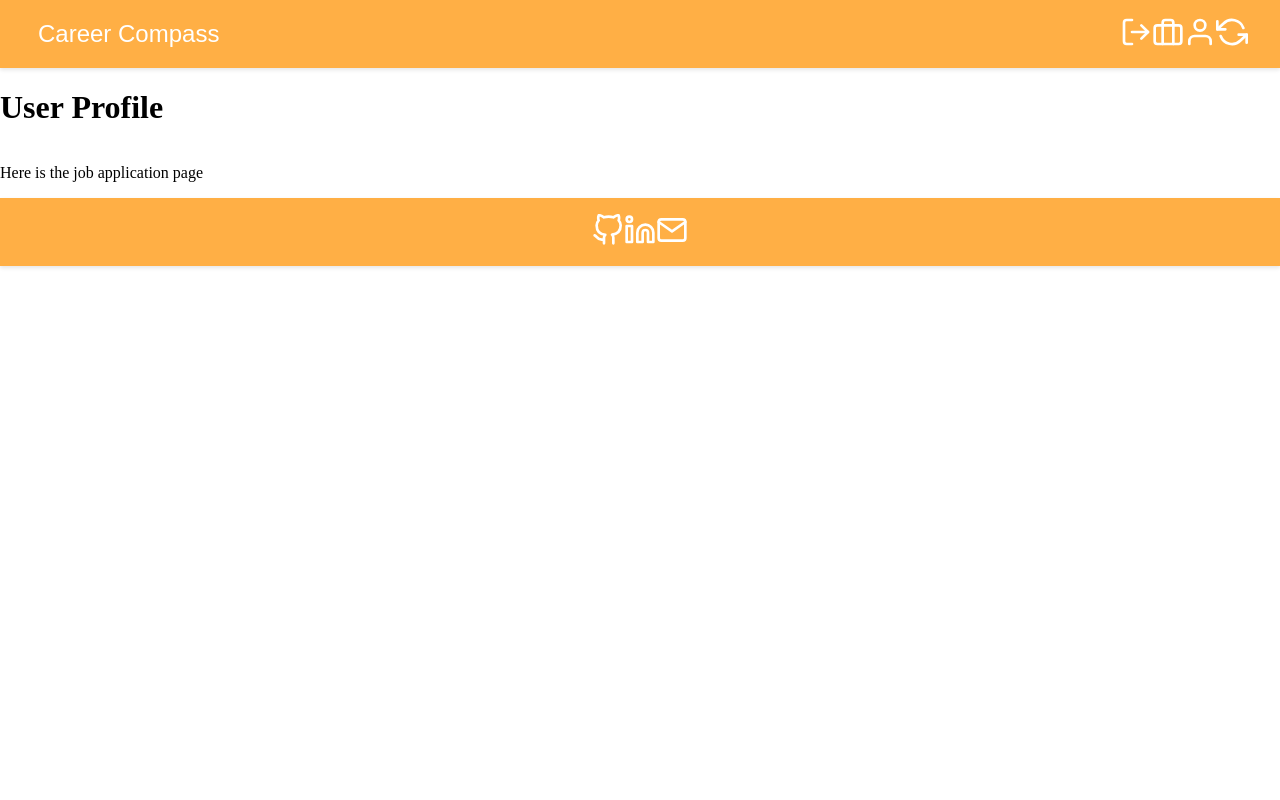
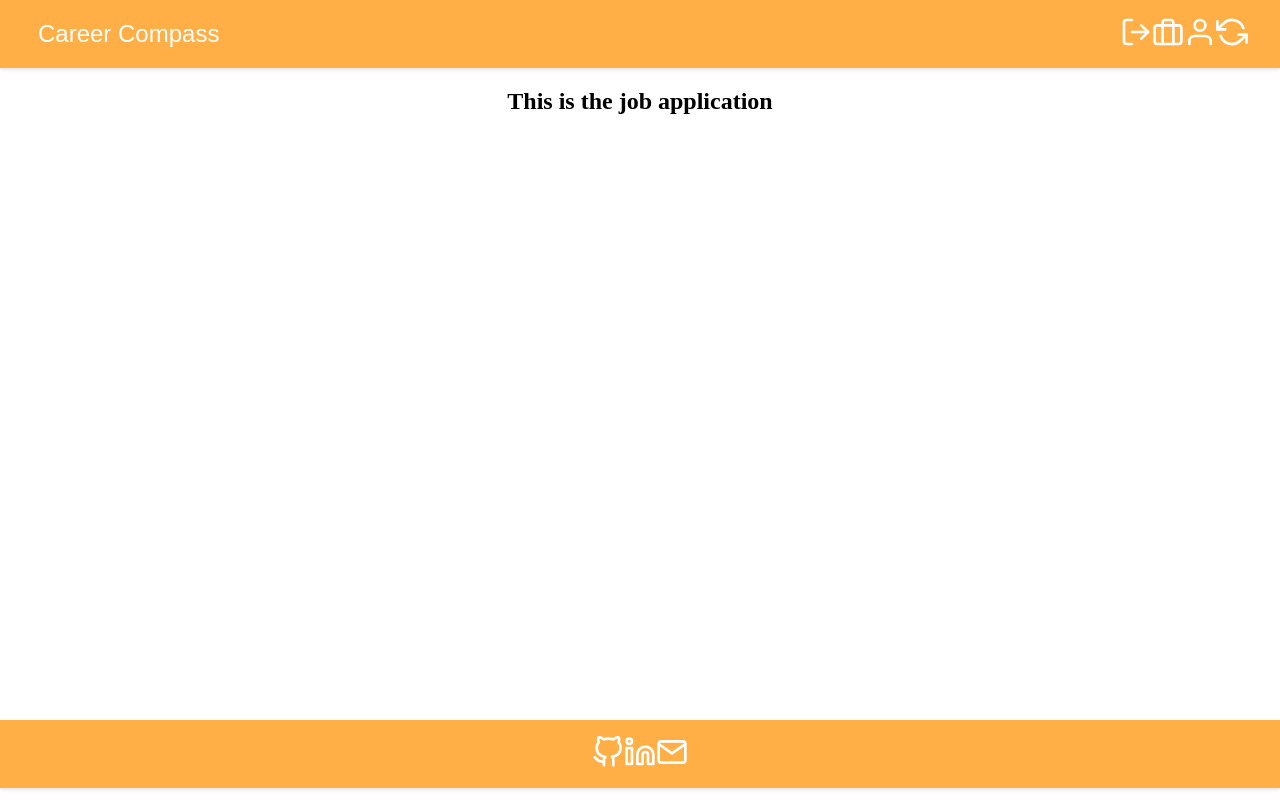
Before and after one commit to rpet064/career_compass, a Next.js app: page /jobApplication in a window 1280 px wide. Built offline with nearby package versions, Linux system fonts and the light colour scheme.

Commit message:
Implement layout across pages
Implement layout across pages to ensure 100% of height is used

```diff
--- a/app/styles/globals.css
+++ b/app/styles/globals.css
@@ -3,8 +3,14 @@ body{
 }
 
 main{
+    height: 100vh;
+}
+
+section{
     display: flex;
     flex-direction: column;
+    align-items: center;
+    height: calc(87.5% - 3rem);
 }
 
 svg, input, button, a{
--- a/pages/home.tsx
+++ b/pages/home.tsx
@@ -4,9 +4,11 @@ import Footer from "../app/components/Footer";
 export default function Home() {
     return (
       <main>
-        <Navbar />
+      <Navbar />
+      <section>
         <h1>This is home</h1>
-        <Footer />
+      </section>
+      <Footer />
       </main>
     );
   }
--- a/pages/jobApplication.tsx
+++ b/pages/jobApplication.tsx
@@ -4,10 +4,11 @@ import Footer from "../app/components/Footer";
 export default function JobApplication() {
     return (
       <main>
-        <Navbar />
-        <h1>User Profile</h1>
-        <p>Here is the job application page</p>
-        <Footer />
+      <Navbar />
+      <section>
+        <h1>This is the job application</h1>
+      </section>
+      <Footer />
       </main>
     );
 }
```
Also changed, not shown: pages/userProfile.tsx (+5 -4 lines).
